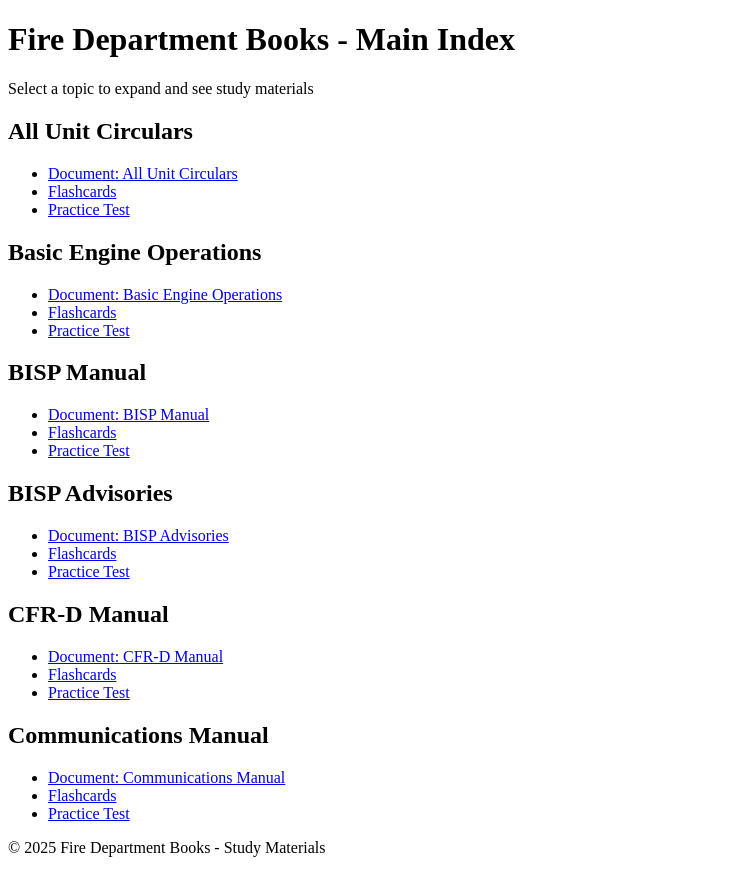
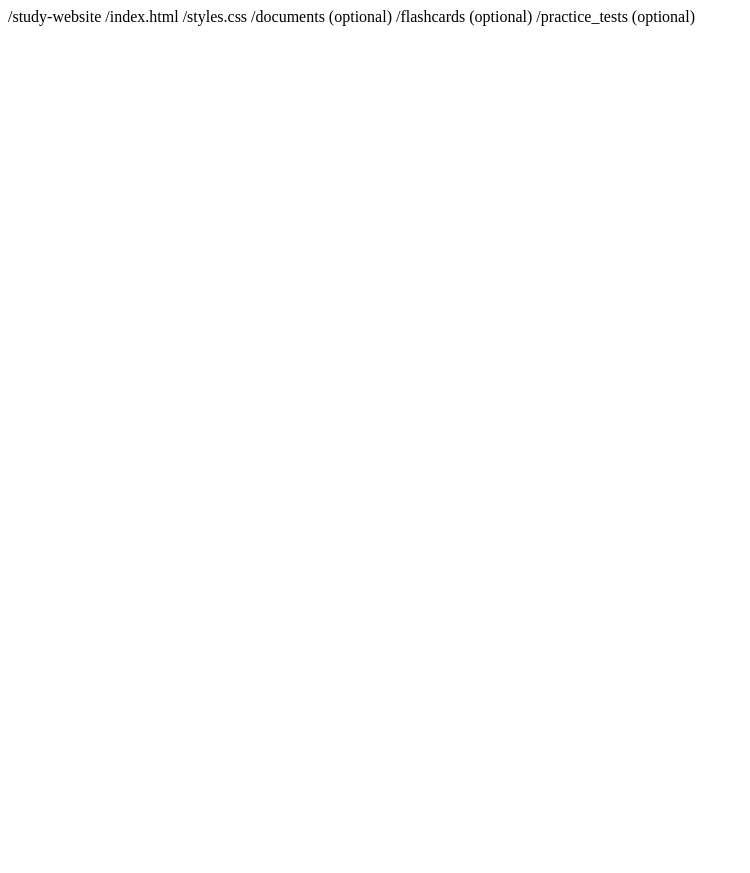
Before and after one commit to mc911466/Study-Site, a plain HTML site: page index.html in a window 1280 px wide. Shown: the whole page, without its empty margins (0-750 px from the left). After the commit the page ends 800 px from the top, so only its background shows below. Drawn offline with Linux system fonts and the light colour scheme.

Commit message:
Update index.html

```diff
--- a/index.html
+++ b/index.html
@@ -1,103 +1,6 @@
-<!DOCTYPE html>
-<html lang="en">
-<head>
-    <meta charset="UTF-8">
-    <meta name="viewport" content="width=device-width, initial-scale=1.0">
-    <title>Fire Department Books - Main Index</title>
-    <link rel="stylesheet" href="styles.css">
-</head>
-<body>
-    <header>
-        <h1>Fire Department Books - Main Index</h1>
-        <p>Select a topic to expand and see study materials</p>
-    </header>
-
-    <section id="topics">
-        <div class="topic">
-            <h2 class="topic-title" onclick="toggleContent('topic1')">All Unit Circulars</h2>
-            <div class="topic-content" id="topic1">
-                <ul>
-                    <li><a href="documents/All_Unit_Circulars.pdf" target="_blank">Document: All Unit Circulars</a></li>
-                    <li><a href="flashcards/unit_circular_flashcards.html" target="_blank">Flashcards</a></li>
-                    <li><a href="practice_tests/unit_circular_test.html" target="_blank">Practice Test</a></li>
-                </ul>
-            </div>
-        </div>
-
-        <div class="topic">
-            <h2 class="topic-title" onclick="toggleContent('topic2')">Basic Engine Operations</h2>
-            <div class="topic-content" id="topic2">
-                <ul>
-                    <li><a href="documents/Basic_Engine_Operations.pdf" target="_blank">Document: Basic Engine Operations</a></li>
-                    <li><a href="flashcards/engine_operations_flashcards.html" target="_blank">Flashcards</a></li>
-                    <li><a href="practice_tests/engine_operations_test.html" target="_blank">Practice Test</a></li>
-                </ul>
-            </div>
-        </div>
-
-        <div class="topic">
-            <h2 class="topic-title" onclick="toggleContent('topic3')">BISP Manual</h2>
-            <div class="topic-content" id="topic3">
-                <ul>
-                    <li><a href="documents/BISP_Manual.pdf" target="_blank">Document: BISP Manual</a></li>
-                    <li><a href="flashcards/bisp_flashcards.html" target="_blank">Flashcards</a></li>
-                    <li><a href="practice_tests/bisp_test.html" target="_blank">Practice Test</a></li>
-                </ul>
-            </div>
-        </div>
-
-        <div class="topic">
-            <h2 class="topic-title" onclick="toggleContent('topic4')">BISP Advisories</h2>
-            <div class="topic-content" id="topic4">
-                <ul>
-                    <li><a href="documents/BISP_Advisories.pdf" target="_blank">Document: BISP Advisories</a></li>
-                    <li><a href="flashcards/bisp_advisories_flashcards.html" target="_blank">Flashcards</a></li>
-                    <li><a href="practice_tests/bisp_advisories_test.html" target="_blank">Practice Test</a></li>
-                </ul>
-            </div>
-        </div>
-
-        <div class="topic">
-            <h2 class="topic-title" onclick="toggleContent('topic5')">CFR-D Manual</h2>
-            <div class="topic-content" id="topic5">
-                <ul>
-                    <li><a href="documents/CFR_D_Manual.pdf" target="_blank">Document: CFR-D Manual</a></li>
-                    <li><a href="flashcards/cfrd_flashcards.html" target="_blank">Flashcards</a></li>
-                    <li><a href="practice_tests/cfrd_test.html" target="_blank">Practice Test</a></li>
-                </ul>
-            </div>
-        </div>
-
-        <!-- Repeat this structure for the remaining topics -->
-
-        <div class="topic">
-            <h2 class="topic-title" onclick="toggleContent('topic6')">Communications Manual</h2>
-            <div class="topic-content" id="topic6">
-                <ul>
-                    <li><a href="documents/Communications_Manual.pdf" target="_blank">Document: Communications Manual</a></li>
-                    <li><a href="flashcards/communications_flashcards.html" target="_blank">Flashcards</a></li>
-                    <li><a href="practice_tests/communications_test.html" target="_blank">Practice Test</a></li>
-                </ul>
-            </div>
-        </div>
-
-        <!-- Continue adding more topics as necessary -->
-
-    </section>
-
-    <footer>
-        <p>&copy; 2025 Fire Department Books - Study Materials</p>
-    </footer>
-
-    <script>
-        function toggleContent(topicId) {
-            const content = document.getElementById(topicId);
-            if (content.style.display === "none" || content.style.display === "") {
-                content.style.display = "block";
-            } else {
-                content.style.display = "none";
-            }
-        }
-    </script>
-</body>
-</html>
+/study-website
+    /index.html
+    /styles.css
+    /documents (optional)
+    /flashcards (optional)
+    /practice_tests (optional)
```
